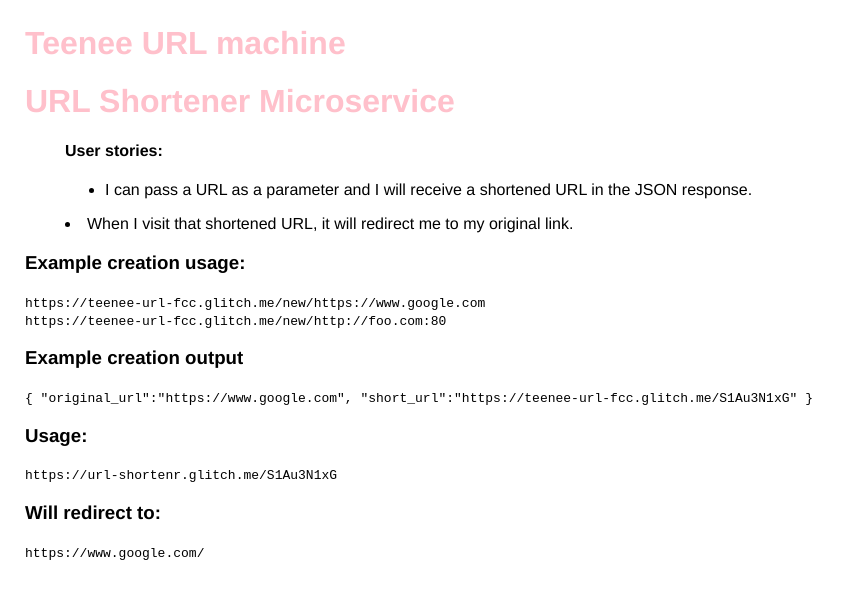
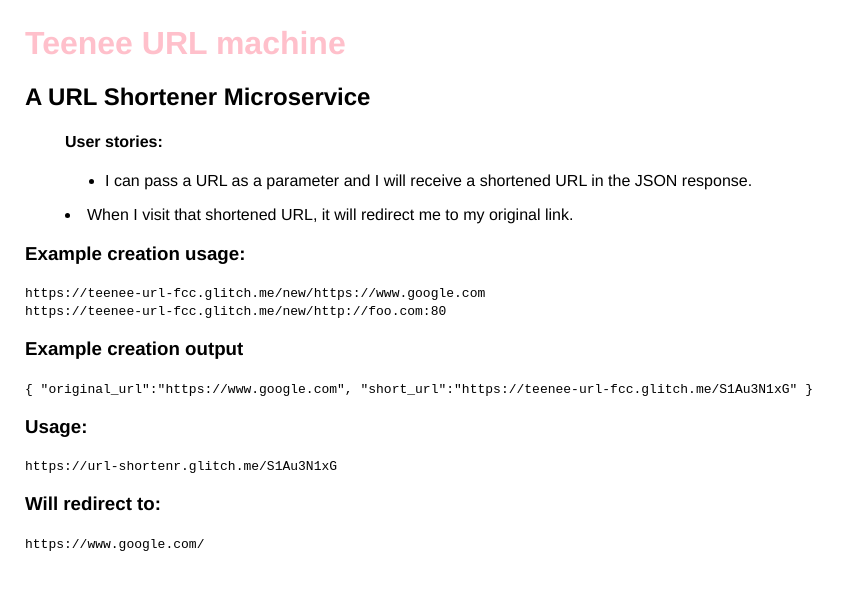
Before and after one commit to zoeyleqa/teenee-url-fcc, a website: page views/index.html in a window 1280 px wide. Shown: the whole page, without its empty margins (0-849 px from the left). Drawn offline with nearby package versions, Linux system fonts and the light colour scheme.

Commit message:
🚝🏆 Checkpoint views/index.html:565149/187

```diff
--- a/views/index.html
+++ b/views/index.html
@@ -18,17 +18,15 @@
     <link rel="stylesheet" href="/style.css">
   </head>
   <body>
+    <div class="container">
+
     <header>
       <h1>
         Teenee URL machine
       </h1>
+      <h2>A URL Shortener Microservice</h2>
     </header>
 
-
-
-
-      <div class="container">
-         <h1>URL Shortener Microservice</h1>
          <blockquote>
            <h4>
              User stories:
```
